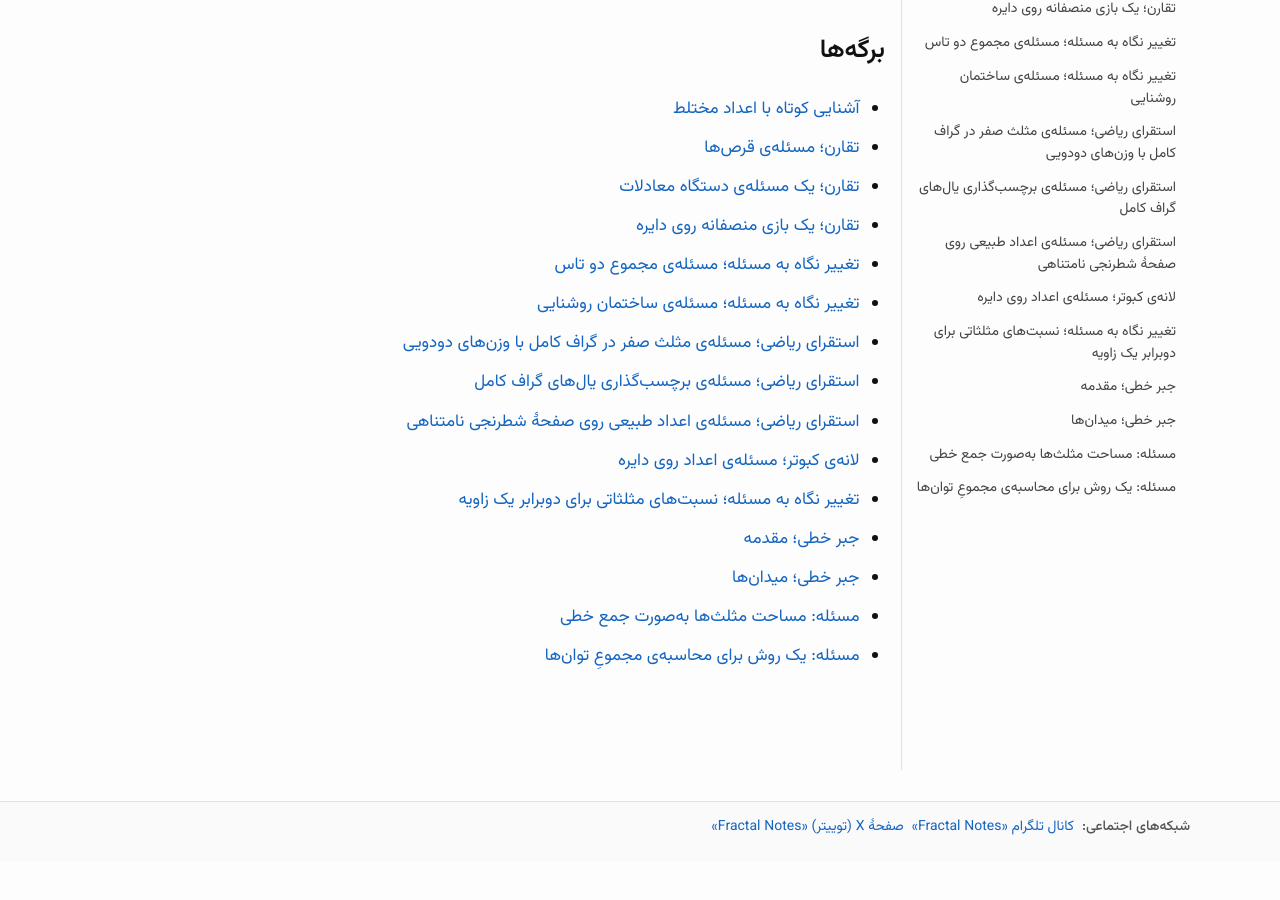
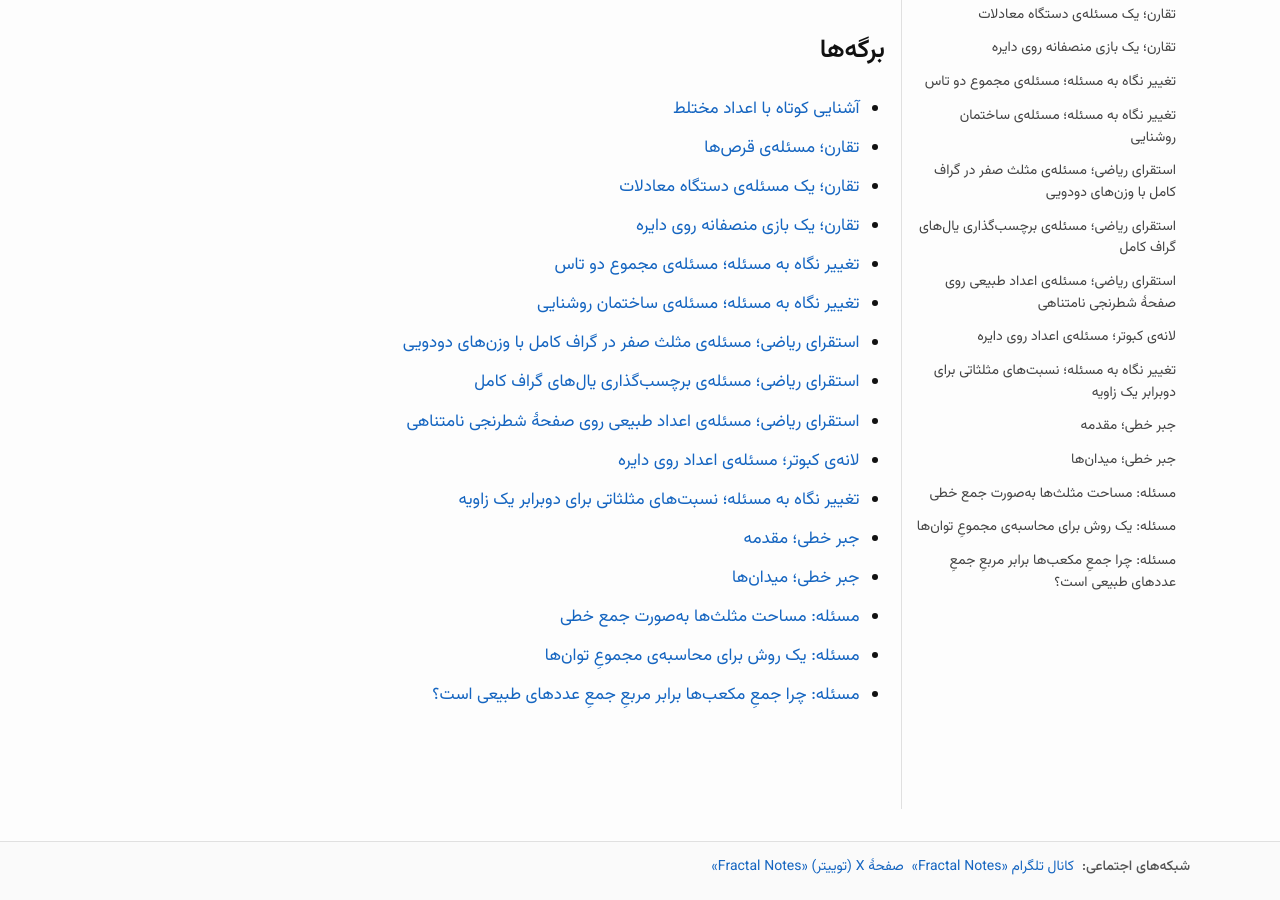
Before and after one commit to pooyarezaie/Fractal-Notes, a Jekyll site: the page built from index.md, in a window 1280 px wide and 900 px high, scrolled down 527 px. Built offline with Jekyll 4.4.1, drawn with Linux system fonts in a browser that asks for light colours; before the commit the page ends 1388 px from its top, so only the background shows below that.

Commit message:
Update index of the site

```diff
--- a/_data/site_index.yml
+++ b/_data/site_index.yml
@@ -29,3 +29,5 @@
   path: "problems/triangle-area-linear-sum"
 - title: "مسئله: یک روش برای محاسبه‌ی مجموعِ توان‌ها"
   path: "problems/sum_of_power_1"
+- title: "مسئله: چرا جمعِ مکعب‌ها برابر مربعِ جمعِ عددهای طبیعی است؟"
+  path: "problems/sum_of_power_2"
```
